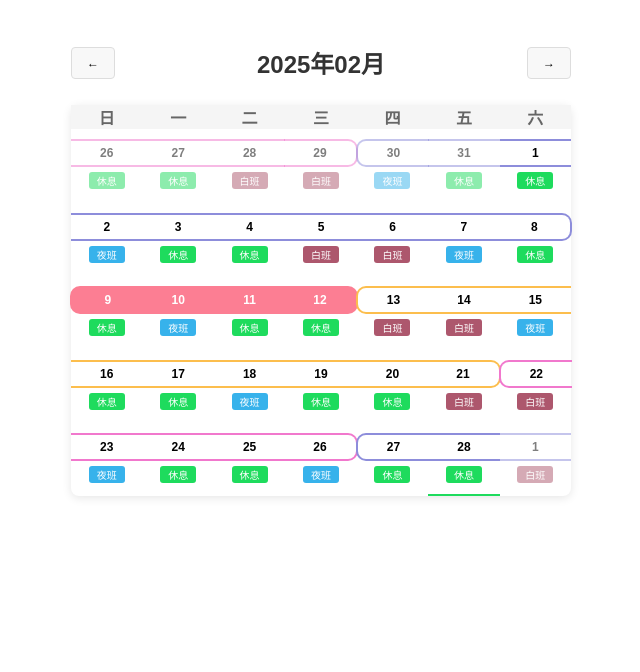
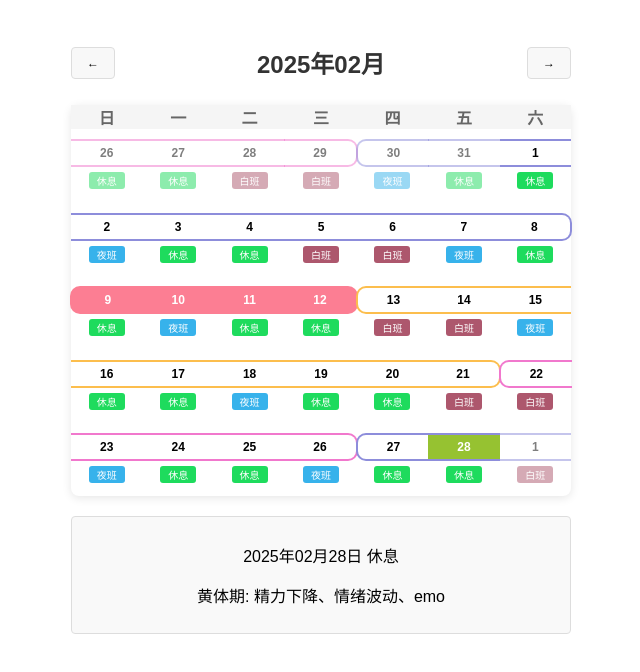
Before and after one commit to lazyxu/yl, a React (Vite) app: page / in a window 1280 px wide. Shown: the top 672 px of the page, without its empty margins (319-959 px from the left). Built offline with nearby package versions, Linux system fonts and the light colour scheme.

Commit message:
selectedDate

```diff
--- a/src/Calendar.css
+++ b/src/Calendar.css
@@ -137,3 +137,22 @@ h2 {
 .黄体期 .date {
   border-color: rgb(141, 141, 219);
 }
+
+.today .date {
+  background-color: #f05757;
+  color: #fff;
+}
+
+.selected .date {
+  background-color: #96c231;
+  color: #fff;
+}
+
+.selected-date-info {
+  margin-top: 20px;
+  padding: 10px;
+  background: #f9f9f9;
+  border: 1px solid #ddd;
+  border-radius: 4px;
+  text-align: center;
+}
--- a/src/Calendar.jsx
+++ b/src/Calendar.jsx
@@ -2,6 +2,13 @@ import moment from 'moment';
 import React, { useEffect, useState } from 'react';
 import './Calendar.css';
 import { getMenstrualState, getShift } from './utils';
+
+const 经期状态映射 = {
+  经期: '腰酸、烦躁、疲惫、压力大',
+  卵泡期: '心情愉悦、头脑清醒、充满干劲',
+  排卵期: '粘人精，要贴贴',
+  黄体期: '精力下降、情绪波动、emo',
+}
 
 const Calendar = () => {
   const today = moment();
@@ -9,6 +16,7 @@ const Calendar = () => {
   const [transitionBuffer, setTransitionBuffer] = useState(false); // 过渡动画控制
   const [startX, setStartX] = useState(0);
   const [translateX, setTranslateX] = useState(0); // 用于水平拖拽偏移
+  const [selectedDate, setSelectedDate] = useState(today);
 
   // 开始触摸时记录起始 X 坐标
   const onTouchStart = (e) => {
@@ -54,6 +62,10 @@ const Calendar = () => {
     setTransitionBuffer(false);
   }, [currentMonth]);
 
+  const handleDateClick = (day) => {
+    setSelectedDate(day);
+  };
+
   // 生成月份日历
   const generateCalendar = () => {
     const startOfMonth = currentMonth.clone().startOf('month');
@@ -65,6 +77,7 @@ const Calendar = () => {
       const day = currentDay.clone();
       const isCurrentMonth = day.month() === currentMonth.month();
       const isToday = day.isSame(today, 'day');
+      const isSelected = day.isSame(selectedDate, 'day');
       const shift = getShift(day);
       const menstrualState = getMenstrualState(day); // 获取经期状态
 
@@ -72,7 +85,8 @@ const Calendar = () => {
         <div
           key={day.format('YYYY-MM-DD')}
           style={isCurrentMonth ? {} : { opacity: 0.5 }}
-          className={`day ${isToday ? shift : ''} ${menstrualState}`}
+          className={`day ${isToday ? 'today' : ''} ${isSelected ? 'selected' : ''} ${menstrualState}`}
+          onClick={() => handleDateClick(day)}
         >
           <div
             className={`date ${menstrualState}`}
@@ -90,7 +104,7 @@ const Calendar = () => {
     }
     return days;
   };
-
+  const state = getMenstrualState(selectedDate).split(' ')[0];
   return (
     <div
       className="calendar-container">
@@ -120,6 +134,10 @@ const Calendar = () => {
       ))}
       {generateCalendar()}
     </div>
+    <div className="selected-date-info">
+      <p>{selectedDate.format('YYYY年MM月DD日')} {getShift(selectedDate)}</p>
+      <p>{state}: {经期状态映射[state]}</p>
+    </div>
     </div>
   );
 };
```
